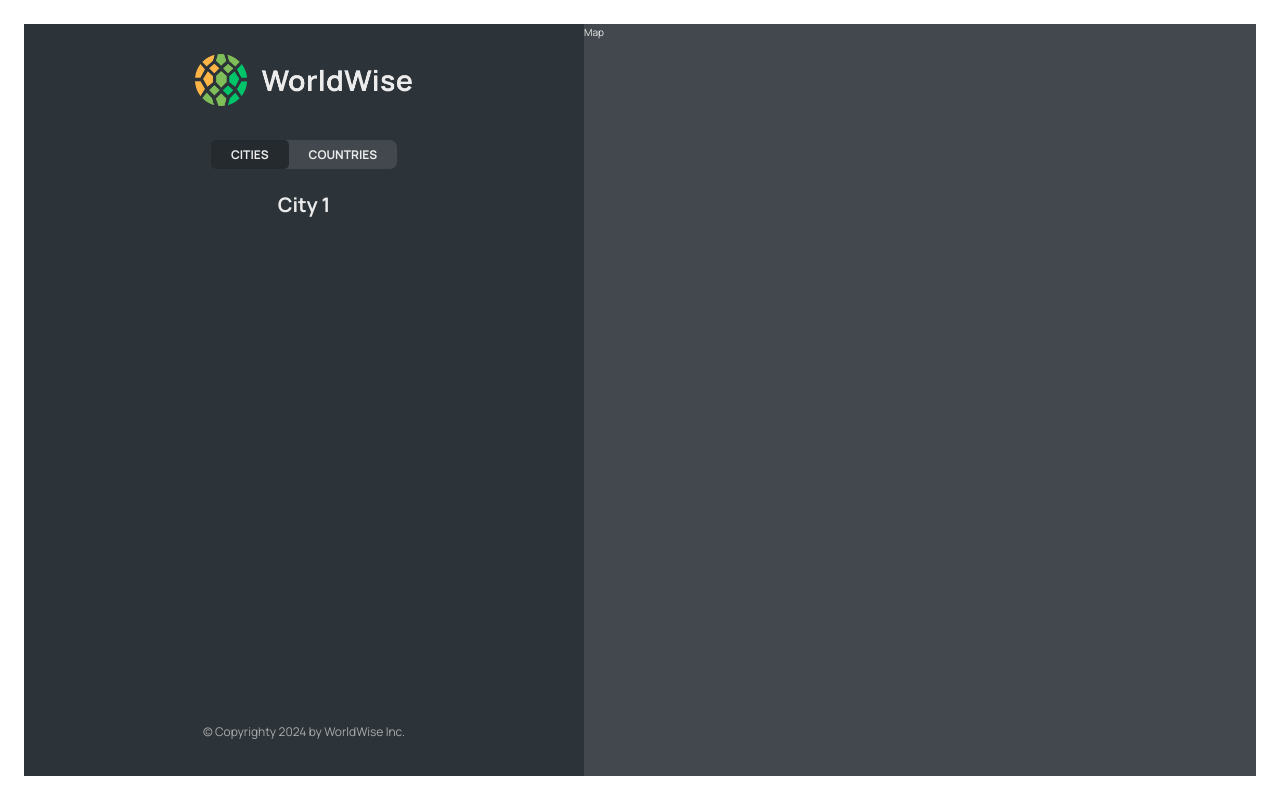
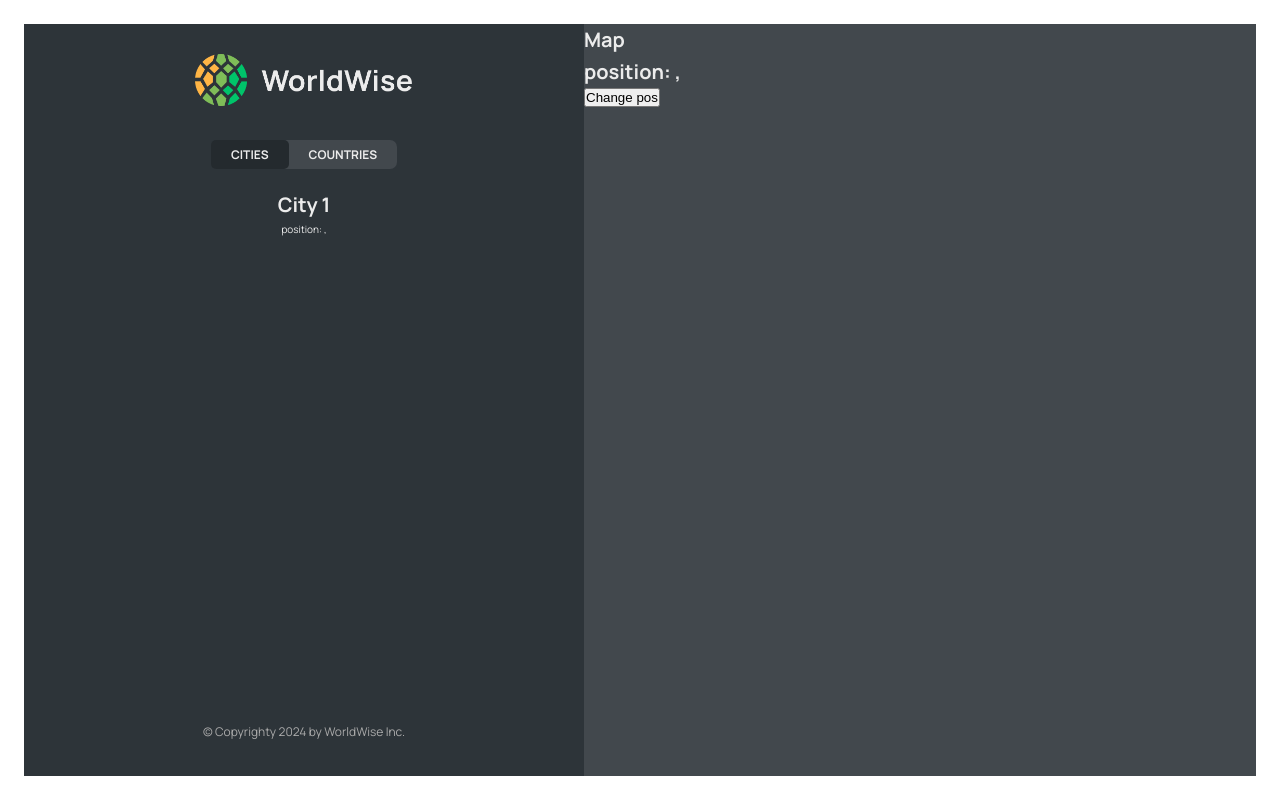
Before and after one commit to akramghaleb/react-worldwise, a React (Vite) app: page /app/cities/1 in a window 1280 px wide. Built offline with nearby package versions, Linux system fonts and the light colour scheme; data requests are answered from the project's data file.

Commit message:
Reading and Setting a Query String

```diff
--- a/src/components/City.jsx
+++ b/src/components/City.jsx
@@ -1,4 +1,4 @@
-import { useParams } from "react-router-dom";
+import { useParams, useSearchParams } from "react-router-dom";
 import styles from "./City.module.css";
 
 const formatDate = (date) =>
@@ -11,6 +11,9 @@
 
 function City() {
   const { id } = useParams();
+  const [searchParams, setSearchParams] = useSearchParams();
+  const lat = searchParams.get("lat");
+  const lng = searchParams.get("lng");
   // TEMP DATA
   const currentCity = {
     cityName: "Lisbon",
@@ -21,7 +24,14 @@
 
   const { cityName, emoji, date, notes } = currentCity;
 
-  return <h1>City {id}</h1>;
+  return (
+    <>
+      <h1>City {id}</h1>
+      <p>
+        position: {lat}, {lng}
+      </p>
+    </>
+  );
   // return (
   //   <div className={styles.city}>
   //     <div className={styles.row}>
--- a/src/components/CityItem.jsx
+++ b/src/components/CityItem.jsx
@@ -10,11 +10,14 @@
   }).format(new Date(date));
 
 function CityItem({ city }) {
-  const { cityName, emoji, date, id } = city;
+  const { cityName, emoji, date, id, position } = city;
 
   return (
     <li>
-      <Link className={`${styles.cityItem}`} to={`${id}`}>
+      <Link
+        className={`${styles.cityItem}`}
+        to={`${id}?lat=${position.lat}&lng=${position.lng}`}
+      >
         <span className={styles.emoji}>{emoji}</span>
         <h3 className={styles.name}>{cityName}</h3>
         <time className={styles.date}>{formatDate(date)}</time>
--- a/src/components/Map.jsx
+++ b/src/components/Map.jsx
@@ -1,7 +1,26 @@
+import { useSearchParams } from "react-router-dom";
 import styles from "./Map.module.css";
 import Sidebar from "./Sidebar";
 function Map() {
-  return <div className={styles.mapContainer}>Map</div>;
+  const [searchParams, setSearchParams] = useSearchParams();
+  const lat = searchParams.get("lat");
+  const lng = searchParams.get("lng");
+
+  return (
+    <div className={styles.mapContainer}>
+      <h1>Map</h1>
+      <h1>
+        position: {lat}, {lng}
+      </h1>
+      <button
+        onClick={() => {
+          setSearchParams({ lat: 23, lng: 50 });
+        }}
+      >
+        Change pos
+      </button>
+    </div>
+  );
 }
 
 export default Map;
```
